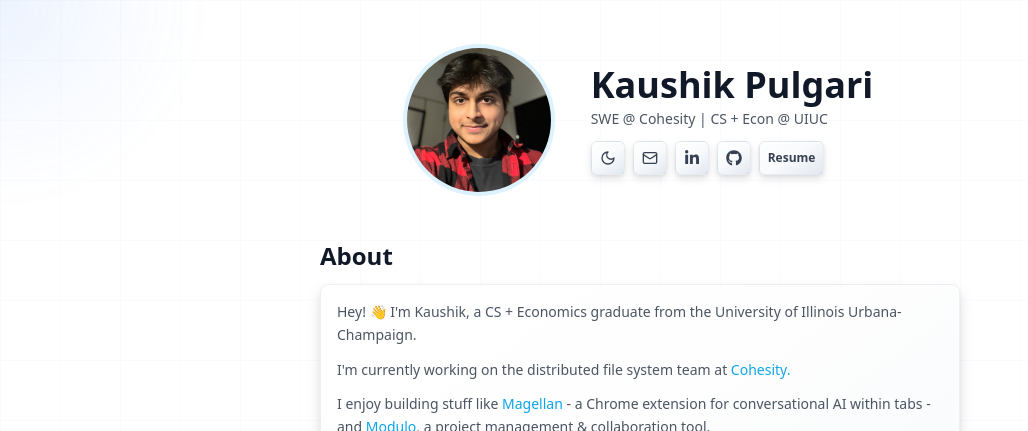
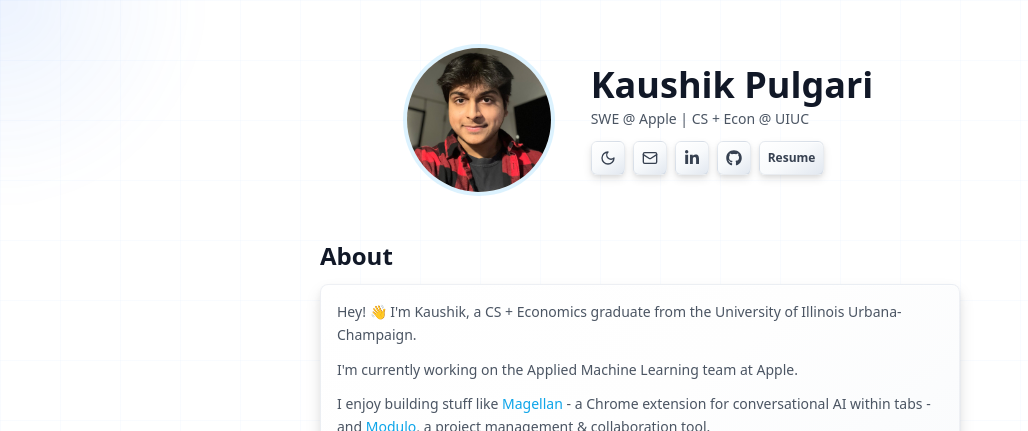
Before and after one commit to kpulgari/kpulgari.github.io, a React (Vite) app: page / in a window 1280 px wide. Shown: the top 431 px of the page, without its empty margins (0-1028 px from the left). Built offline with nearby package versions, Linux system fonts and the light colour scheme.

Commit message:
Add new job

```diff
--- a/src/page.jsx
+++ b/src/page.jsx
@@ -7,6 +7,7 @@ import ifi from "./assets/ifi-terminal.jpg";
 import wikipedia from "./assets/wikipedia-thumbnail.png";
 import magellan from "./assets/magellan.png";
 import illinois from "./assets/illinois.png";
+import apple from "./assets/apple.jpg";
 import { Mail } from "lucide-react";
 import { FaGithub, FaLinkedinIn, FaExternalLinkAlt } from "react-icons/fa";
 import ThemeToggle from "./ThemeToggle";
@@ -37,12 +38,23 @@ const buttons = [
 
 const work = [
   {
+    name: "Apple",
+    link: "https://www.apple.com",
+    role: "Software Engineer",
+    dates: "Oct. 2025 - Present",
+    location: "Cupertino, CA",
+    description: "Applied Machine Learning Team",
+    image: <img src={apple} className="w-8 h-8 rounded-lg object-cover"></img>,
+    tags: [],
+  },
+  {
     name: "Cohesity",
     link: "https://www.cohesity.com",
-    role: "Software Engineer (MTS I)",
-    dates: "Jun. 2025 - Present",
+    role: "Software Engineer",
+    dates: "Jun. 2025 - Oct. 2025",
     location: "Santa Clara, CA",
-    description: "Working on distributed file systems.",
+    description:
+      "Refactored unit tests and implemented performance optimizations to significantly reduce test execution time. Created a new customer-facing webpage to display real-time metrics for background scrubbing operations.",
     image: <img src={cohesity} className="w-8 h-8 rounded-lg"></img>,
     tags: ["C++", "RPC"],
   },
@@ -197,7 +209,7 @@ const Page = () => {
                   Kaushik Pulgari
                 </h1>
                 <p className="lg:text-sm md:text-sm text-xs text-gray-600 dark:text-gray-400">
-                  {"SWE @ Cohesity | CS + Econ @ UIUC"}
+                  {"SWE @ Apple | CS + Econ @ UIUC"}
                 </p>
               </div>
               <div className="flex flex-row items-center justify-left space-x-1 sm:space-x-2">
@@ -235,16 +247,8 @@ const Page = () => {
                   </p>
                   <p>
                     {
-                      "I'm currently working on the distributed file system team at "
+                      "I'm currently working on the Applied Machine Learning team at Apple."
                     }
-                    <a
-                      href="https://cohesity.com"
-                      target="_blank"
-                      rel="noopener noreferrer"
-                      className="sky-blue-accent hover:underline underline-offset-2 font-medium"
-                    >
-                      Cohesity.
-                    </a>
                   </p>
                   <p>
                     {"I enjoy building stuff like "}
```
Also changed, not shown: src/assets/apple.jpg (added).
